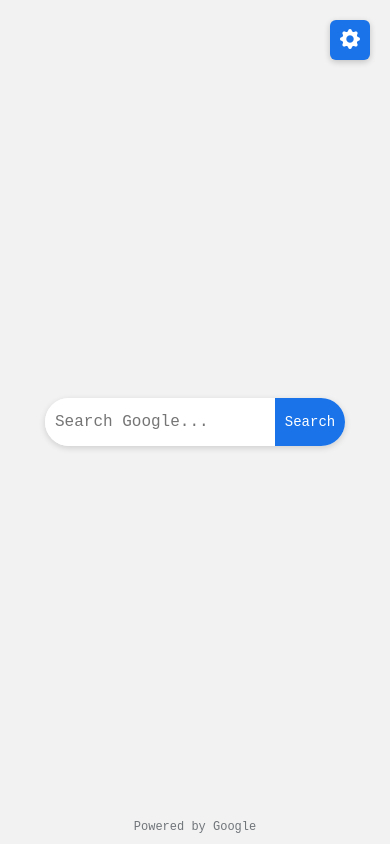
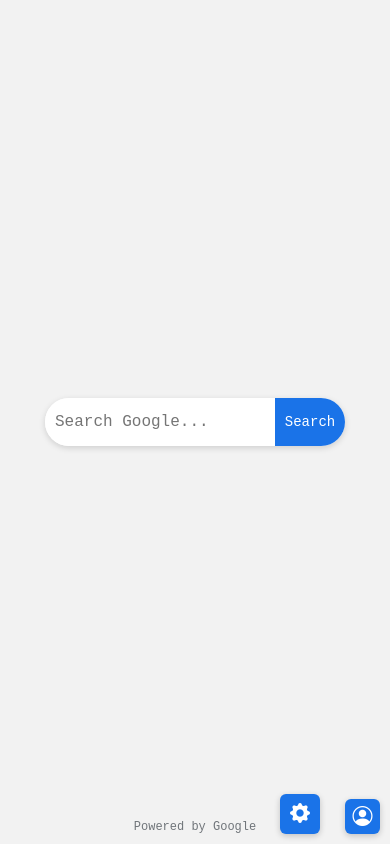
Before and after one commit to ShivankKapoor/helm-frontend, an Angular app: page / in a window 390 px wide. Built offline with nearby package versions, Linux system fonts and the light colour scheme.

Commit message:
Add account button

```diff
--- a/src/app/app.html
+++ b/src/app/app.html
@@ -1,4 +1,9 @@
 <app-search></app-search>
 <app-settings></app-settings>
 
+<!-- Account button placed to the right of the settings button -->
+<button class="account-button" title="Account" aria-label="Account">
+  <i class="bi-person-circle" aria-hidden="true"></i>
+</button>
+
 <div class="footer">Powered by Google</div>
--- a/src/styles.scss
+++ b/src/styles.scss
@@ -146,7 +146,32 @@
 // Settings component styles
 .settings-trigger {
   position: absolute;
-  top: 20px;
+  bottom: 20px;
+  right: 76px; /* moved left to make space for account button */
+  width: 40px;
+  height: 40px;
+  border-radius: 6px;
+  border: none;
+  background: var(--button-bg);
+  color: #fff;
+  cursor: pointer;
+  display: flex;
+  align-items: center;
+  justify-content: center;
+  font-size: 20px;
+  transition: background 0.3s;
+  box-shadow: 0 2px 6px rgba(0, 0, 0, 0.2);
+  z-index: 2000;
+
+  &:hover {
+    background: var(--button-hover);
+  }
+}
+
+/* New account button positioned to the right of settings */
+.account-button {
+  position: absolute;
+  bottom: 20px;
   right: 20px;
   width: 40px;
   height: 40px;
@@ -161,9 +186,14 @@
   font-size: 20px;
   transition: background 0.3s;
   box-shadow: 0 2px 6px rgba(0, 0, 0, 0.2);
+  z-index: 2001; /* slightly above settings */
 
   &:hover {
     background: var(--button-hover);
+  }
+
+  i {
+    font-size: 20px;
   }
 }
 
@@ -315,4 +345,17 @@
     right: 10px;
     padding: 6px 10px;
   }
+
+  .settings-trigger {
+    right: 70px; /* keep spacing on small screens */
+    bottom: 10px;
+  }
+
+  .account-button {
+    right: 10px;
+    bottom: 10px;
+    width: 35px;
+    height: 35px;
+    font-size: 18px;
+  }
 }
```
